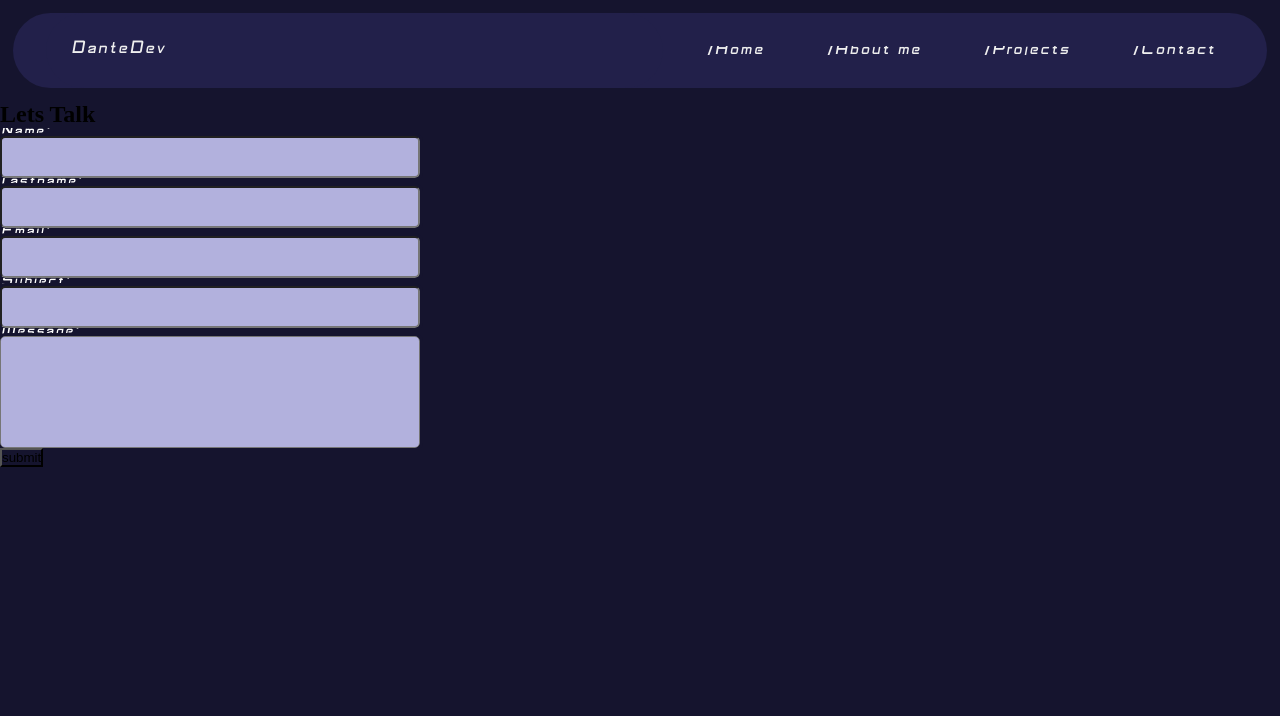
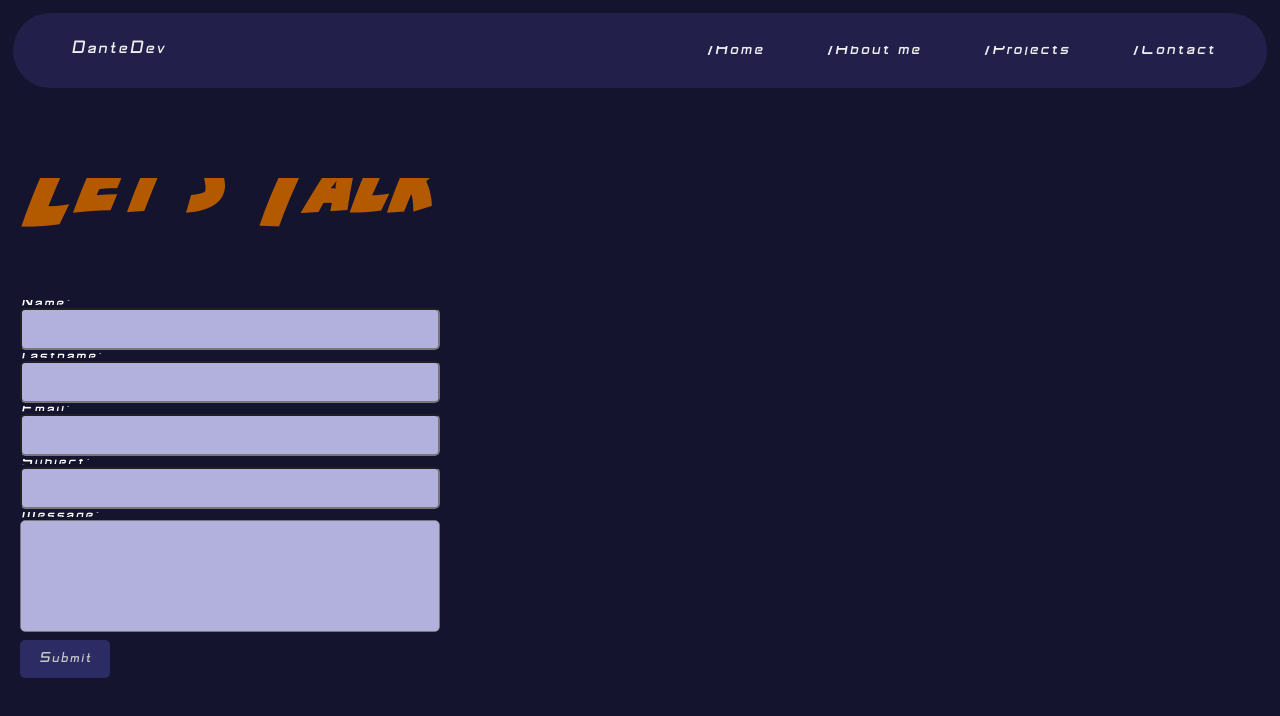
Before and after one commit to DanteDev2102/porfolio, a React (Create React App) app: page /contact in a window 1280 px wide. Shown: the top 716 px of the page. Built offline with nearby package versions, Linux system fonts and the light colour scheme.

Commit message:
feat: contact page/2

```diff
--- a/public/index.html
+++ b/public/index.html
@@ -17,7 +17,7 @@
 			href="%PUBLIC_URL%/logo192.png"
 		/>
 		<link rel="manifest" href="%PUBLIC_URL%/manifest.json" />
-		<title>React App</title>
+		<title>Portfolio</title>
 	</head>
 	<body>
 		<noscript
--- a/src/pages/Contact.jsx
+++ b/src/pages/Contact.jsx
@@ -15,9 +15,9 @@ const Contact = () => {
 			onSubmit={submitForm}
 		>
 			{({ errors }) => (
-				<>
-					<h2 className="title">Lets Talk</h2>
-					<Form className="form">
+				<section className="form-container">
+					<h2 className="title">Let's Talk</h2>
+					<Form>
 						{inputs.map((props) => (
 							<InputField
 								key={props.name}
@@ -25,9 +25,9 @@ const Contact = () => {
 								{...props}
 							/>
 						))}
-						<button className="submit">submit</button>
+						<button className="submit">Submit</button>
 					</Form>
-				</>
+				</section>
 			)}
 		</Formik>
 	);
--- a/src/pages/Home.jsx
+++ b/src/pages/Home.jsx
@@ -16,7 +16,7 @@ const Home = () => {
 				</span>
 				<br />
 				<span className="text description">
-					I´m{' '}
+					I'm{' '}
 					<Typed
 						className="text typed"
 						strings={description}
--- a/src/sass/components/_inputfield.scss
+++ b/src/sass/components/_inputfield.scss
@@ -1,4 +1,5 @@
 .input-container {
+	margin-top: 3px;
 	color: lighten($secondary, 20);
 	font-family: $font_text;
 	& > .contact-title {
@@ -14,6 +15,7 @@
 			outline: $primary solid 3px;
 			background-color: lighten($primary, 65);
 			width: 30em;
+			padding: 10px;
 			&.textarea {
 				resize: none;
 				height: 8em;
--- a/src/sass/index.scss
+++ b/src/sass/index.scss
@@ -1,14 +1,11 @@
-// configs
 @import './config/global';
 @import './config/variables';
 @import './config/fuentes';
 
-// pages
 @import './pages/home';
 @import './pages/about';
-//@import './pages/contact';
+@import './pages/contact';
 
-// components
 @import './components/header';
 @import './components/navbar';
 @import './components/error';
--- /dev/null
+++ b/src/sass/pages/_contact.scss
@@ -0,0 +1,30 @@
+.form-container {
+	height: 80vh;
+	display: flex;
+	flex-direction: column;
+	margin: 20px;
+	justify-content: space-evenly;
+	& > .title {
+		color: lighten($alert, 15);
+		font-family: $fonts_title;
+		letter-spacing: 3px;
+		font-size: 5em;
+	}
+}
+
+.submit {
+	margin-top: 8px;
+	color: darken($secondary, 15);
+	height: 2.5em;
+	width: 6em;
+	border: none;
+	background-color: lighten($primary, 15);
+	font-family: $font_text;
+	font-size: 15px;
+	border-radius: 5px;
+	&:hover {
+		background-color: lighten($primary, 25);
+		color: darken($secondary, 25);
+		cursor: pointer;
+	}
+}
--- a/src/sass/pages/_home.scss
+++ b/src/sass/pages/_home.scss
@@ -6,6 +6,22 @@
 	justify-content: flex-start;
 	align-items: flex-start;
 	margin: 11% 12%;
+}
+
+.text {
+	font-family: $fonts_title;
+	letter-spacing: 15px;
+	&.title {
+		color: lighten($secondary, 15%);
+		font-size: 4.8rem;
+		font-weight: 100;
+	}
+	&.description {
+		color: $secondary;
+	}
+	&.typed {
+		color: lighten($alert, 15%);
+	}
 }
 
 .link {
@@ -24,22 +40,5 @@
 		background-color: lighten($primary, 8%);
 		border-radius: 5px;
 		max-width: 11.6em;
-		cursor: pointer;
 	}
 }
-
-.text {
-	font-family: $fonts_title;
-	letter-spacing: 15px;
-	&.title {
-		color: lighten($secondary, 15%);
-		font-size: 4.8rem;
-		font-weight: 100;
-	}
-	&.description {
-		color: $secondary;
-	}
-	&.typed {
-		color: lighten($alert, 15%);
-	}
-}
```
